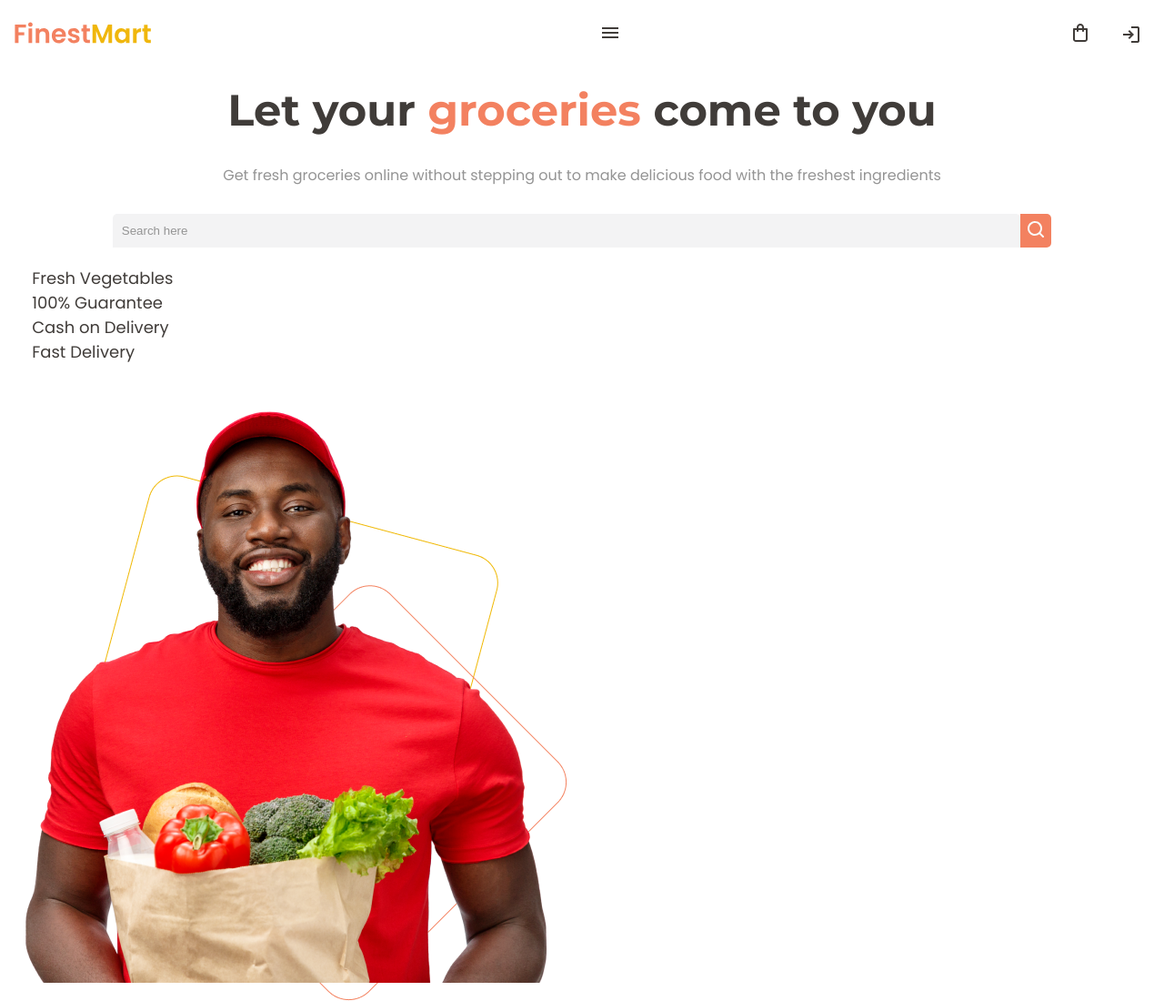
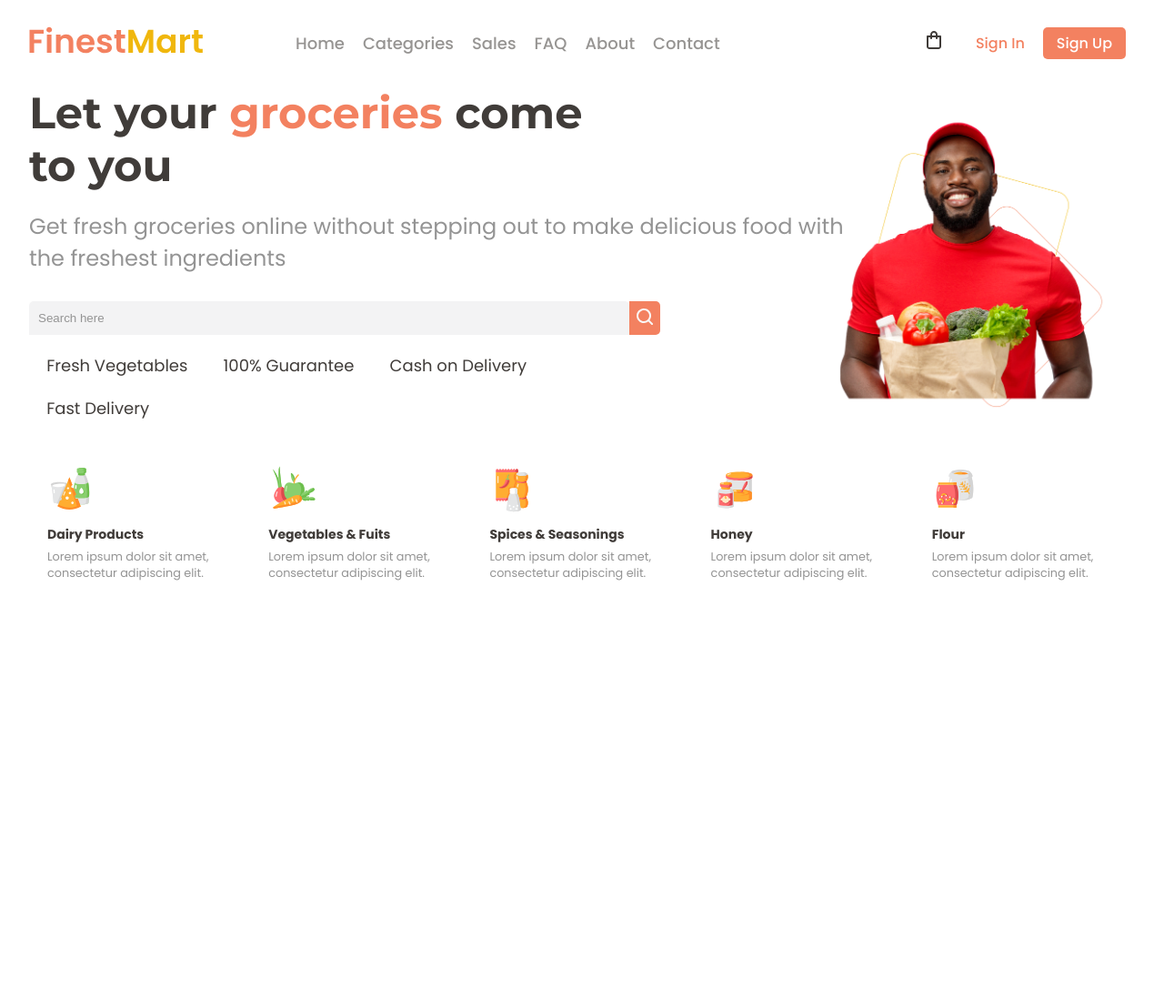
Before and after one commit to jrramoncp/grocery_store_header, a website built with Vite: page index.html in a window 1280 px wide. Shown: the top 1100 px of the page at 91% size. After the commit the page ends 800 px from the top, so only its background shows below. Built offline with nearby package versions, Linux system fonts and the light colour scheme; files whose address does not match are found by name.

Commit message:
laptop styles end

```diff
--- a/src/sass/layout/_categories.scss
+++ b/src/sass/layout/_categories.scss
@@ -1,5 +1,8 @@
 .categories{
 
+    @include breakpoint(laptop){
+        display: flex;
+    }
     .categories_item{
         padding: 10px;
         display: flex;
@@ -7,6 +10,11 @@
         align-items: center;
         gap: 5px;
         margin-bottom: 20px;
+        @include breakpoint(laptop){
+            align-items: start;
+            padding: 20px;
+        }
+
         img{
             width: 70px;
             position: relative;
@@ -14,11 +22,19 @@
         }
         h3{
             text-align: center;
+            @include breakpoint(laptop){
+                text-align: start;
+                font-size: 14px;
+            }
         }
 
         p{
             text-align: center;
             color: $grey-color;
+            @include breakpoint(laptop){
+                text-align: start;
+                font-size: 0.8em;
+            }
         }
 
     }
--- a/src/sass/layout/_header.scss
+++ b/src/sass/layout/_header.scss
@@ -13,8 +13,15 @@
             position: relative;
             left: 18%;
             top: 1px;
+        }
+    }
 
-        }
+    @include breakpoint(laptop){
+        padding-bottom: 20px;
+        justify-content: space-between;
+        align-items: center;
+        gap: 0;
+
     }
 
     // header img
@@ -22,6 +29,9 @@
         max-width: 150px;
         @include breakpoint(tablet){
            max-width: 200px;
+        }
+        @include breakpoint(laptop){
+            max-width: 250px;
         }
     }
 
@@ -43,8 +53,12 @@
         .cart_icon{
             img{
                 max-width: 24px;
-                margin-top: -5px
-            };
+                margin-top: -5px;
+
+                @include breakpoint(laptop){
+                    margin: auto;
+                }
+            }
         }
 
         .login-links{
@@ -63,12 +77,34 @@
                     text-decoration: none;
                     font-size: 18px;
                     color: $red-color;
+                    @include breakpoint(laptop){
+                        font-size: 1rem;
+                        font-weight: 500;
+                        &.btn{
+                            display: inline-block;
+                            background-color: $red-color;
+                            color: white;
+                            padding: 5px 15px;
+                            border-radius: 5px;
+
+                            &:hover{
+                                background-color: rgb($grey-color, .80);
+                            }
+                        }
+                    }
                 }
             }
 
             @include breakpoint(tablet){
                 right: -0.5rem;
             }
+
+            @include breakpoint(laptop){
+                display: flex;
+                position: static;
+                align-items: center;
+            }
+
         }
     }
 }
--- a/src/sass/layout/_hero.scss
+++ b/src/sass/layout/_hero.scss
@@ -1,4 +1,8 @@
 .hero{
+    @include breakpoint(laptop){
+        display: flex;
+        align-items: center;
+    }
     .hero_content{
         display: flex;
         flex-direction: column;
@@ -11,6 +15,13 @@
             span{
                 color: $red-color;
             }
+
+            @include breakpoint(laptop){
+                text-align: start;
+                padding-bottom: 0;
+                font-size: 3rem;
+                width: 70%;
+            }
         }
 
         .hero_description{
@@ -18,6 +29,11 @@
             color: $grey-color;
             padding-bottom: 10px;
             text-align: center;
+
+            @include breakpoint(laptop){
+                text-align: start;
+                font-size: 1.5rem;
+            }
         }
 
         .hero_search{
@@ -29,6 +45,11 @@
                 width: 80%;
                 margin-right: auto;
                 margin-left: auto;
+            }
+
+            @include breakpoint(laptop){
+                width: 90%;
+                justify-content: start;
             }
 
             input{
@@ -48,7 +69,13 @@
                 padding: 5px;
                 border: none;
                 border-top-right-radius: 5px;
-                border-bottom-right-radius:5px;;
+                border-bottom-right-radius:5px;
+
+                @include breakpoint(laptop){
+                    &:hover{
+                        background-color: $grey-color;
+                    }
+                }
             }
 
         }
@@ -61,6 +88,16 @@
                     max-width: 80%;
                     margin-left: auto;
                     margin-right: auto;
+                    display: flex;
+                    align-items: center;
+                    flex-wrap: wrap;
+                    gap: 20px;
+                }
+
+                @include breakpoint(laptop){
+                    max-width: 60%;
+                    margin-left: 0;
+                    margin-bottom: auto;
                     display: flex;
                     align-items: center;
                     flex-wrap: wrap;
@@ -96,6 +133,13 @@
             @include breakpoint(tablet){
                 max-width: 60%;
             }
+
+            @include breakpoint(laptop){
+                max-width: 300px;
+                position: relative;
+                left: -30px;
+
+            }
         }
     }
 
--- a/src/sass/layout/_navbar.scss
+++ b/src/sass/layout/_navbar.scss
@@ -10,15 +10,47 @@
     @include breakpoint(tablet){
         right: -4rem;
     }
+
+    @include breakpoint(laptop){
+        display: inline-block;
+        position:static;
+        width: 50%;
+    }
+
     ul{
         list-style: none;
         padding: 0;
+        @include breakpoint(laptop){
+            display: flex;
+            align-items: center;
+        }
+
         li{
             padding: 10px;
             a{
                 text-decoration: none;
                 font-size: 18px;
                 color: $red-color;
+
+                @include breakpoint(laptop){
+                    color: rgb($black-color, .55);
+                    font-weight: 500;
+                    &:hover{
+                        color: $red-color;
+                        position: relative;
+                        &::before{
+                            content: "";
+                            display: inline-block;
+                            width: 80%;
+                            height: 2px;
+                            background-color: $red-color;
+                            position: absolute;
+                            bottom: -10px;
+                            left: 10%;
+
+                        }
+                    }
+                }
             }
         }
     }
--- a/src/sass/themes/_default.scss
+++ b/src/sass/themes/_default.scss
@@ -16,6 +16,8 @@ body {
     }
     @include breakpoint(laptop){
         max-width: $laptop-max-width;
+        padding-left: 2rem;
+        padding-right: 2rem;
     }
     @include breakpoint(desktop){
         max-width: $desktop-max-width;
@@ -31,5 +33,12 @@ input[type="checkbox"]{
 }
 
 label{
-    @include label-styles()
+    @include label-styles();
+    @include breakpoint(laptop){
+        display:none;
+    }
+
+    @include breakpoint(desktop){
+        display: none;
+    }
 }
```
